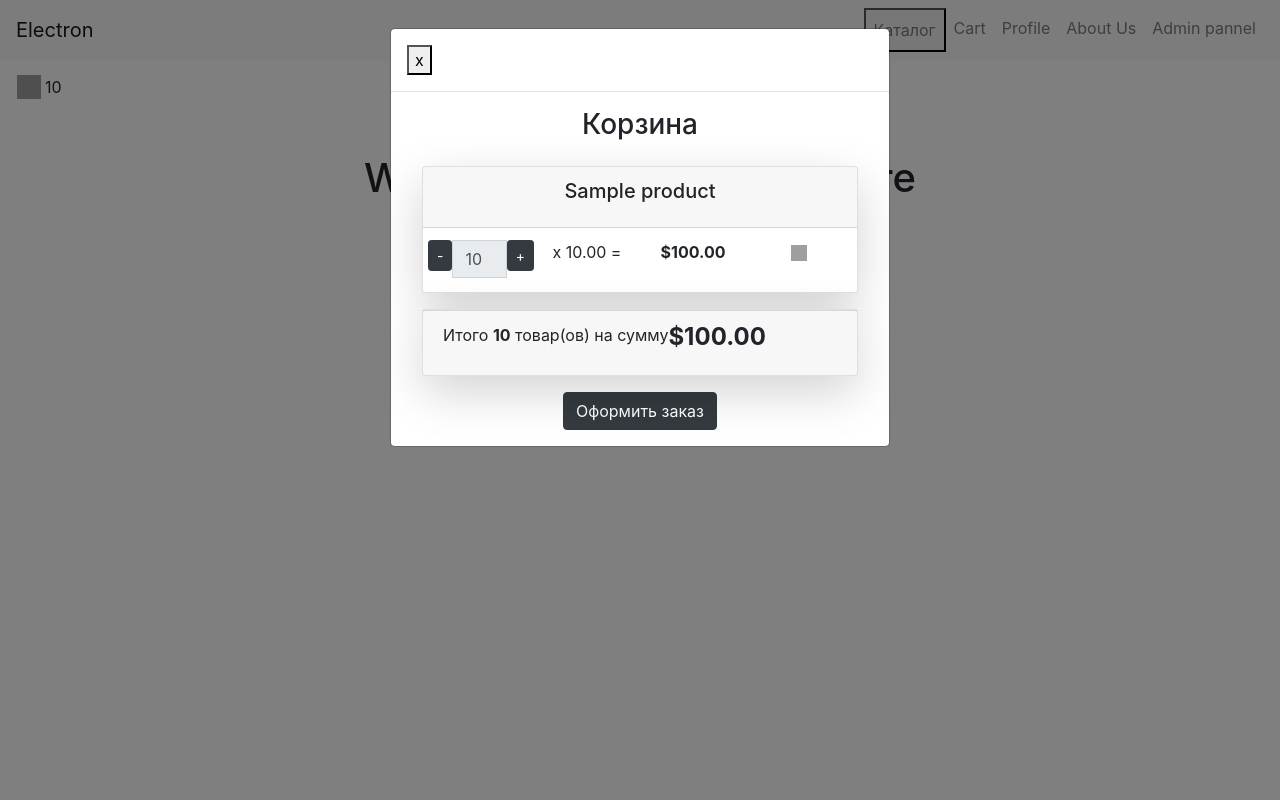
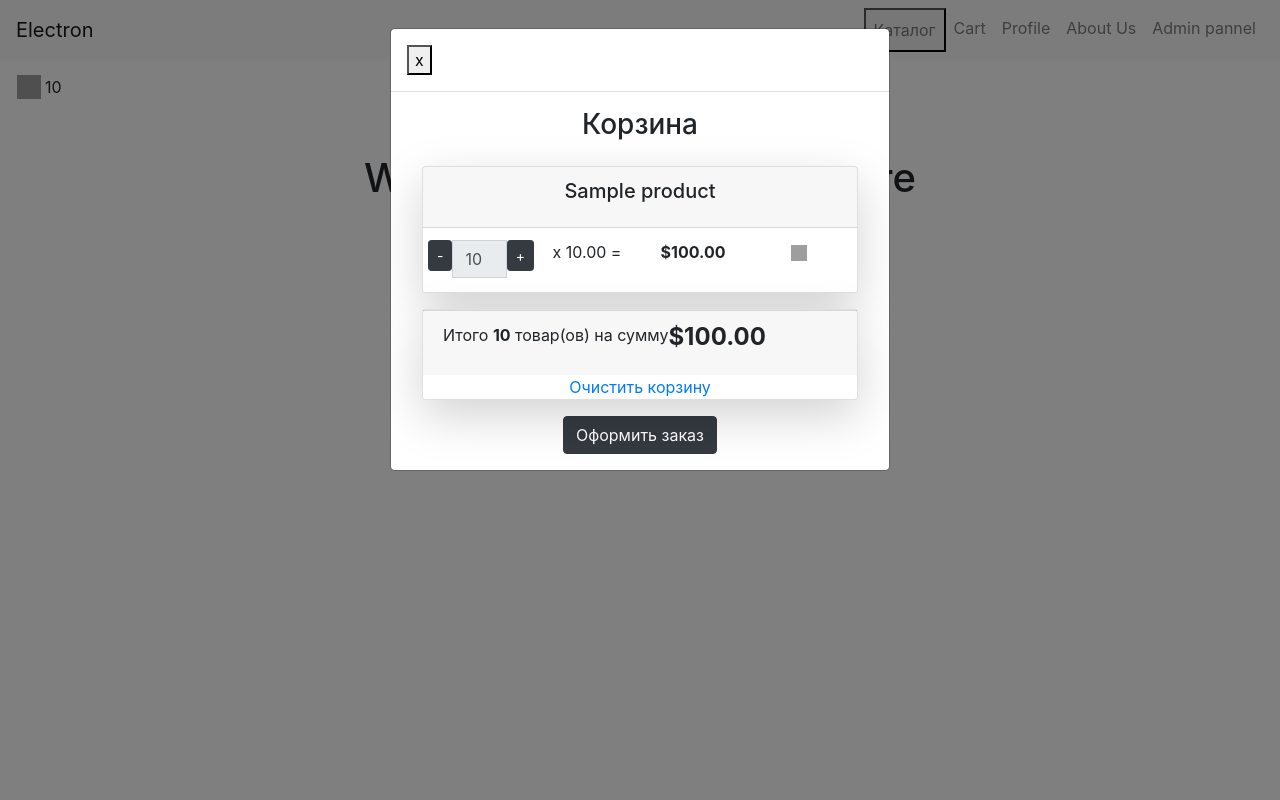
Before and after one commit to afreeone0/electron, a Django app: page / in a window 1280 px wide, after a click on "10". Run offline with Django 4.2, Linux system fonts and the light colour scheme; a user stored in the database is signed in; tables that the repository leaves empty hold one stand-in row (values such as "Sample post"); some libraries are stand-ins or nearby versions; grey boxes are pictures that could not be loaded.

Commit message:
improved cart functionality

```diff
--- a/electron/cart/templates/cart/cart.html
+++ b/electron/cart/templates/cart/cart.html
@@ -38,6 +38,7 @@
         {% endfor %}
         </tbody>
     </table>
+    <a href="{% url 'cart_clear_up' %}">Очистить корзину</a>
     <div class="text-right">
         <h4>Total: ${{carts.get_total_price_for_user}}</h4>
         <a href="#" class="btn btn-primary">Order</a>
--- a/electron/templates/modal_cart.html
+++ b/electron/templates/modal_cart.html
@@ -62,6 +62,7 @@
                                 <p class="float-left">Итого <strong>{{carts.get_total_quantity}}</strong> товар(ов) на сумму</p>
                                 <h4 class="float-left"><strong>${{carts.get_total_price_for_user}}</strong></h4>
                             </div>
+                            <a href="{% url 'cart_clear_up' %}">Очистить корзину</a>
                         </div>
                         <a class="btn btn-dark" href="#">Оформить заказ</a>
                     </div>
```
